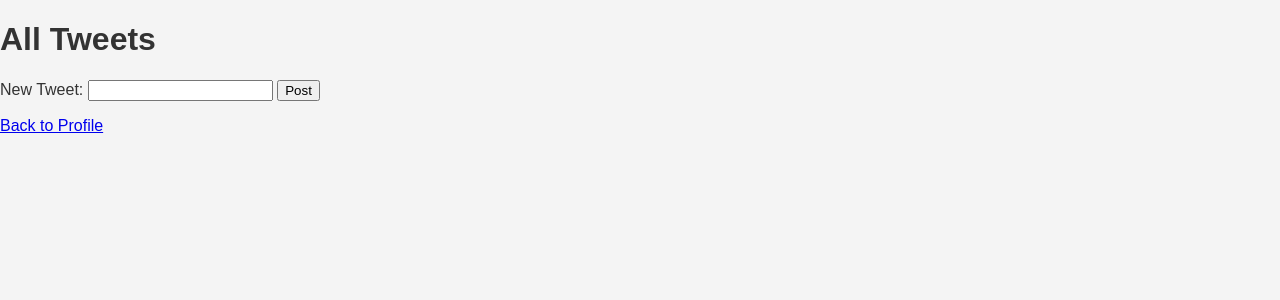
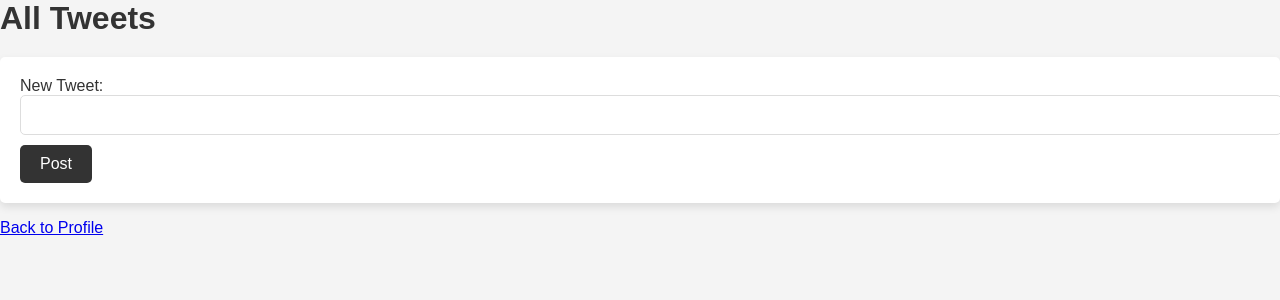
Before and after one commit to MilanHennessy/twotter_app, a Flask app: page /tweets in a window 1280 px wide. Shown: the top 300 px of the page. Run offline with Flask 3, Linux system fonts and the light colour scheme; a user stored in the database is signed in; data that the repository does not hold is empty.

Commit message:
fixed css

```diff
--- a/static/styles.css
+++ b/static/styles.css
@@ -1,3 +1,180 @@
+/* General Styles */
+body {
+  font-family: Arial, sans-serif;
+  background-color: #f4f7f6;
+  color: #333;
+  margin: 0;
+  padding: 0;
+}
+
+.container {
+  width: 80%;
+  max-width: 900px;
+  margin: 0 auto;
+}
+
+header {
+  background-color: #333;
+  color: #fff;
+  padding: 10px 0;
+  text-align: center;
+}
+
+h1 {
+  margin: 0;
+}
+
+nav {
+  background-color: #444;
+  padding: 10px;
+  text-align: center;
+}
+
+nav a {
+  color: #fff;
+  margin: 0 15px;
+  text-decoration: none;
+}
+
+nav a:hover {
+  text-decoration: underline;
+}
+
+/* Form Styles */
+form {
+  background-color: #fff;
+  padding: 20px;
+  border-radius: 5px;
+  box-shadow: 0 4px 8px rgba(0, 0, 0, 0.1);
+  margin-top: 20px;
+}
+
+form input[type="text"],
+form input[type="password"],
+form input[type="email"],
+form textarea {
+  width: 100%;
+  padding: 10px;
+  margin-bottom: 10px;
+  border: 1px solid #ddd;
+  border-radius: 5px;
+  font-size: 16px;
+}
+
+form button {
+  background-color: #333;
+  color: #fff;
+  padding: 10px 20px;
+  border: none;
+  border-radius: 5px;
+  font-size: 16px;
+  cursor: pointer;
+}
+
+form button:hover {
+  background-color: #555;
+}
+
+/* Flash messages */
+.flash {
+  padding: 10px;
+  margin: 20px 0;
+  border-radius: 5px;
+  font-weight: bold;
+}
+
+.flash.success {
+  background-color: #4CAF50;
+  color: white;
+}
+
+.flash.danger {
+  background-color: #f44336;
+  color: white;
+}
+
+/* Profile and Tweets Pages */
+.profile-info {
+  background-color: #fff;
+  padding: 20px;
+  border-radius: 5px;
+  box-shadow: 0 4px 8px rgba(0, 0, 0, 0.1);
+}
+
+.profile-info h2 {
+  margin: 0;
+  color: #333;
+}
+
+.profile-info p {
+  margin: 5px 0;
+}
+
+.tweet {
+  background-color: #fff;
+  padding: 10px;
+  margin-bottom: 20px;
+  border-radius: 5px;
+  box-shadow: 0 4px 8px rgba(0, 0, 0, 0.1);
+}
+
+.tweet p {
+  margin: 0;
+}
+
+.tweet button {
+  background-color: #333;
+  color: white;
+  padding: 5px 15px;
+  border: none;
+  border-radius: 5px;
+  cursor: pointer;
+}
+
+.tweet button:hover {
+  background-color: #555;
+}
+
+/* Tweaks for specific pages */
+.register-page, .login-page {
+  display: flex;
+  justify-content: center;
+  align-items: center;
+  height: 100vh;
+}
+
+.register-page form, .login-page form {
+  width: 300px;
+}
+
+.profile-page {
+  display: flex;
+  flex-direction: column;
+  align-items: center;
+  margin-top: 30px;
+}
+
+.tweet-container {
+  display: flex;
+  flex-direction: column;
+  align-items: center;
+  margin-top: 20px;
+}
+
+.tweet-container form {
+  width: 400px;
+}
+
+.tweet-list {
+  width: 100%;
+  max-width: 600px;
+  margin-top: 20px;
+}
+
+.tweet-list .tweet {
+  margin-bottom: 10px;
+}
+
 /* Basic Styles for Home Page */
 body {
   font-family: Arial, sans-serif;
```
